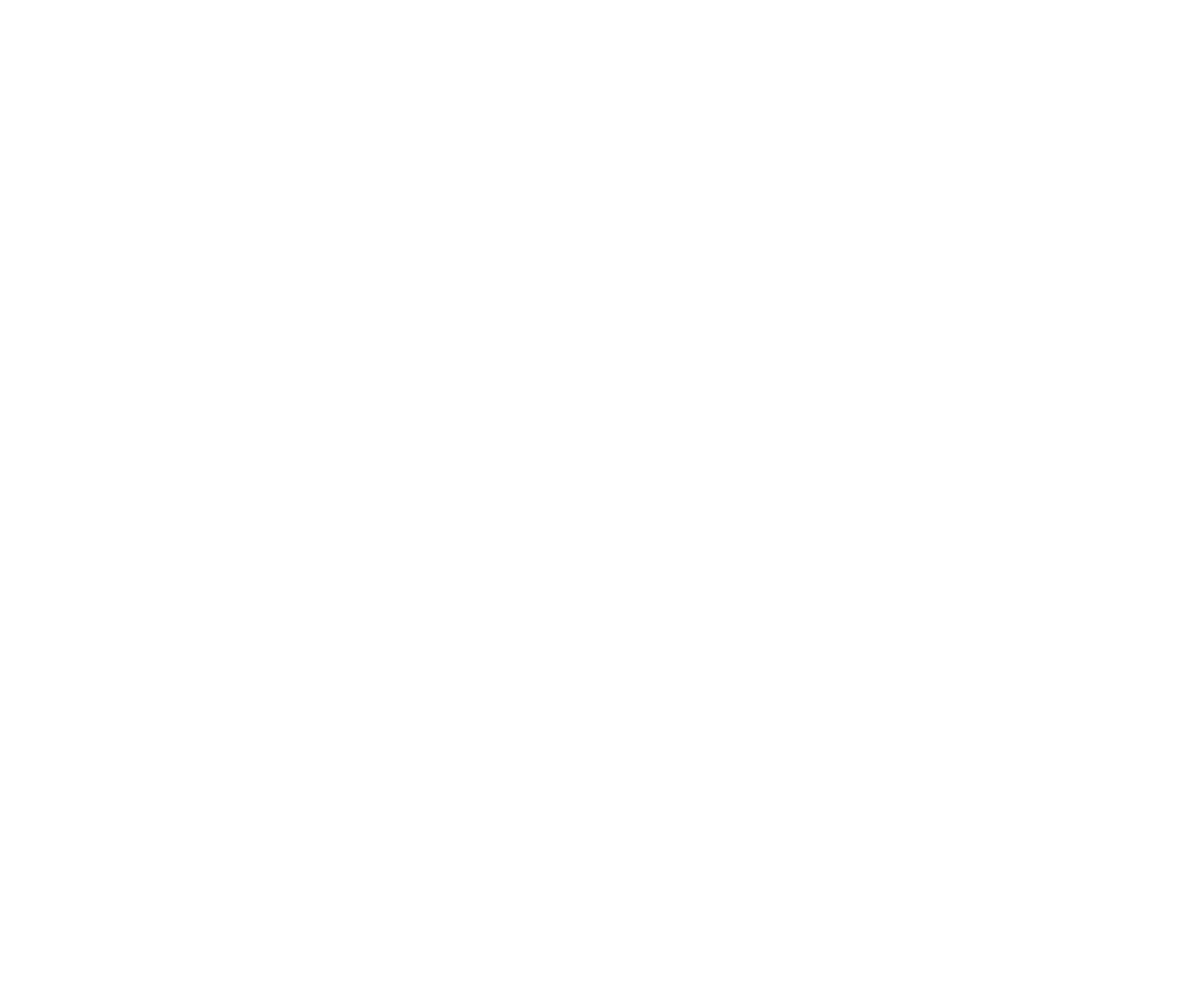
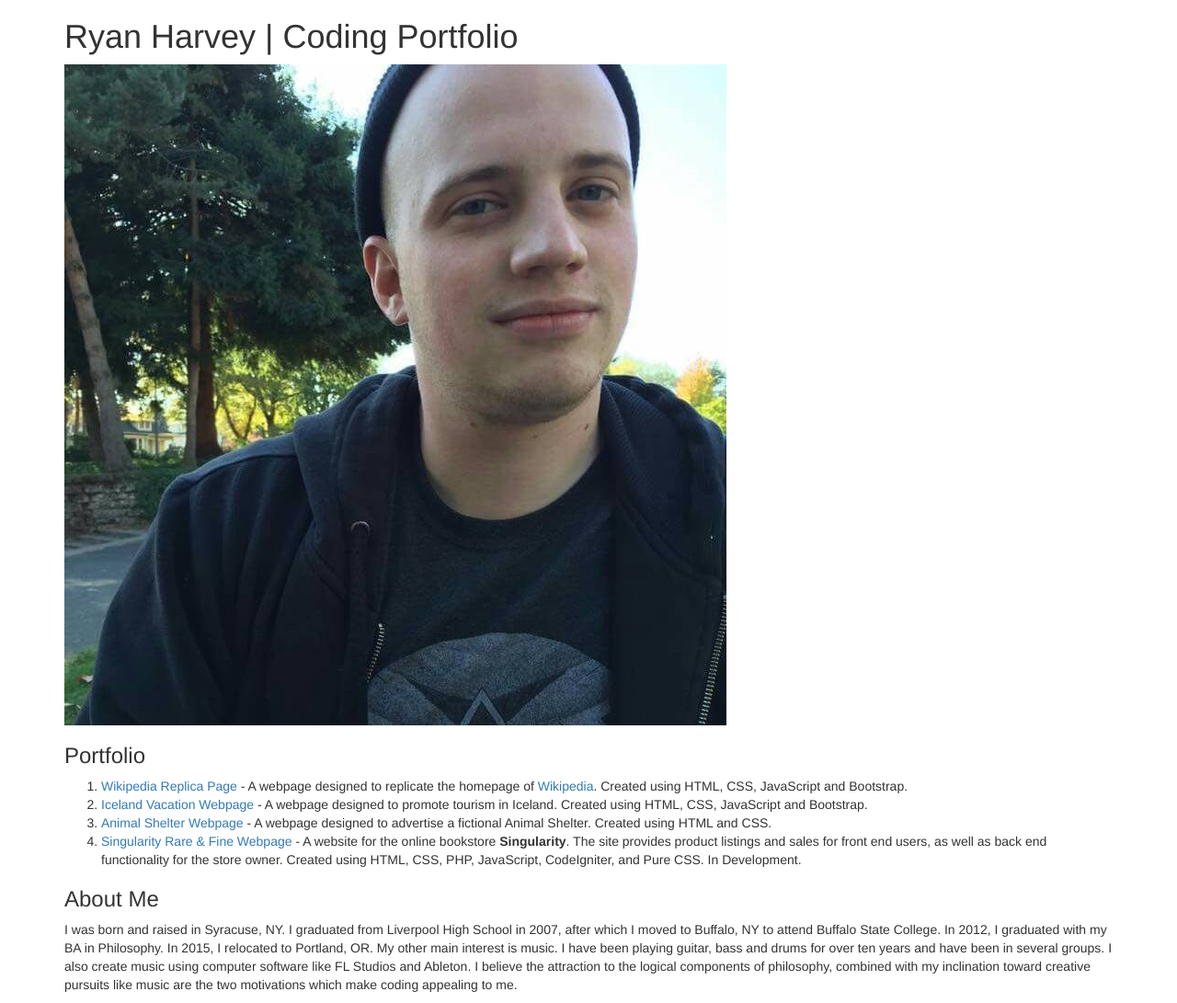
Before and after one commit to ribalding/portfolio, a plain HTML site: page index.html in a window 1280 px wide. Shown: the whole page at 92% size. Before the commit the page ends 800 px from the top, so only its background shows below. Drawn offline with Linux system fonts and the light colour scheme.

Commit message:
Page now contains markup and text as well as an image.

```diff
--- a/index.html
+++ b/index.html
@@ -3,8 +3,27 @@
     <head>
       <link href="css/bootstrap.min.css" rel="stylesheet" type="text/css">
       <link href="css/portfolio-styles.css" rel="stylesheet" type="text/css">
-      <title>Ryan Harvey | Coding Portfolio<title>
+      <title>Ryan Harvey | Coding Portfolio</title>
     </head>
     <body>
+      <div class="container">
+        <h1>Ryan Harvey | Coding Portfolio</h1>
+        <!-- Image -->
+        <img src="img/headshot1.jpg" alt="Ryan Harvey">
+        <!--Portfolio List -->
+        <h3>Portfolio</h3>
+        <ol>
+          <li><a href="https://github.com/ribalding/wikipedia">Wikipedia Replica Page</a> - A webpage designed to replicate the homepage of <a href="https://www.wikipedia.org/">Wikipedia</a>.  Created using HTML, CSS, JavaScript and Bootstrap.</li>
+          <li><a href="https://github.com/ribalding/vacation">Iceland Vacation Webpage</a> - A webpage designed to promote tourism in Iceland. Created using HTML, CSS, JavaScript and Bootstrap.</li>
+          <li><a href="https://github.com/ribalding/animal-shelter">Animal Shelter Webpage</a> - A webpage designed to advertise a fictional Animal Shelter.  Created using HTML and CSS.</li>
+          <li><a href="http://doesntmatterto.us/">Singularity Rare &amp; Fine Webpage</a> - A website for the online bookstore <strong>Singularity</strong>.
+              The site provides product listings and sales for front end users, as well as back end functionality for the store owner.  Created using HTML, CSS, PHP, JavaScript, CodeIgniter, and Pure CSS.  In Development.</li>
+        </ol>
+        <!-- About Me -->
+        <h3>About Me</h3>
+          <p>I was born and raised in Syracuse, NY.  I graduated from Liverpool High School in 2007, after which I moved to Buffalo, NY to attend Buffalo State College.  In 2012, I graduated with my BA in Philosophy.
+            In 2015, I relocated to Portland, OR.  My other main interest is music.  I have been playing guitar, bass and drums for over ten years and have been in several groups.
+            I also create music using computer software like FL Studios and Ableton.  I believe the attraction to the logical components of philosophy, combined with my inclination toward creative pursuits like music are the two motivations which make coding appealing to me.</p>
+      </div>
     </body>
   </html>
```
Also changed, not shown: img/headshot1.jpg (added).
